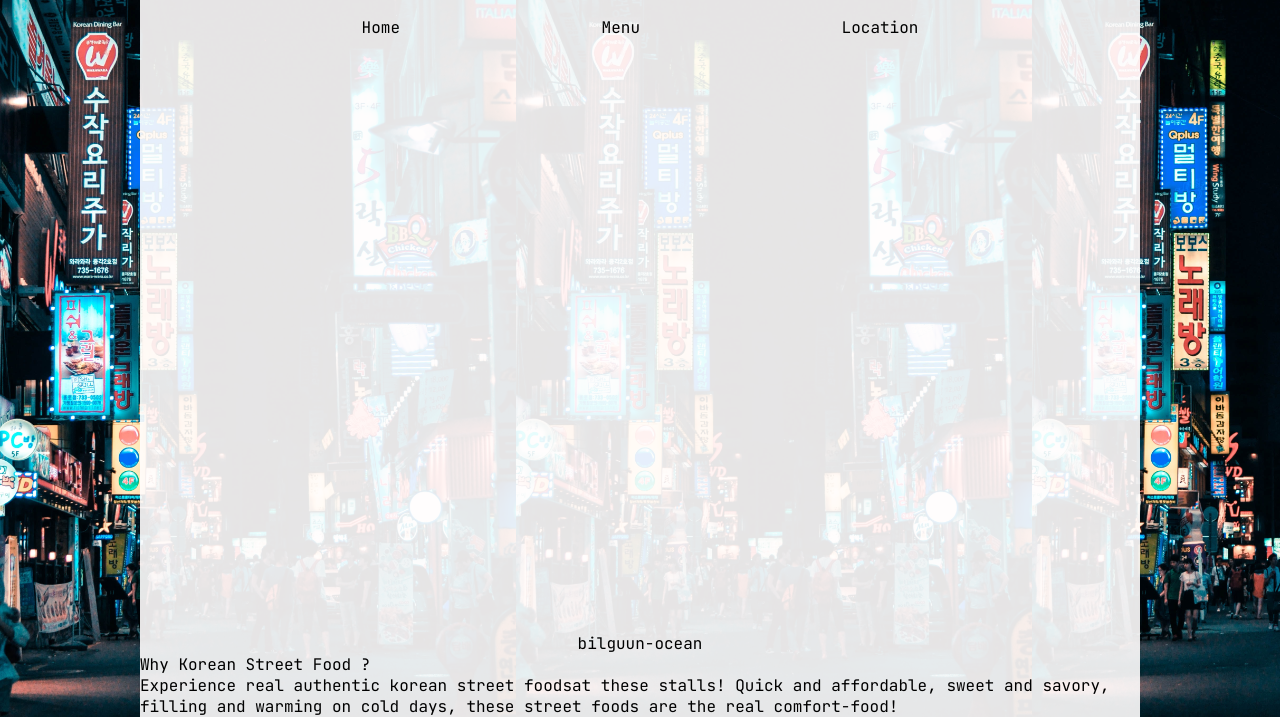
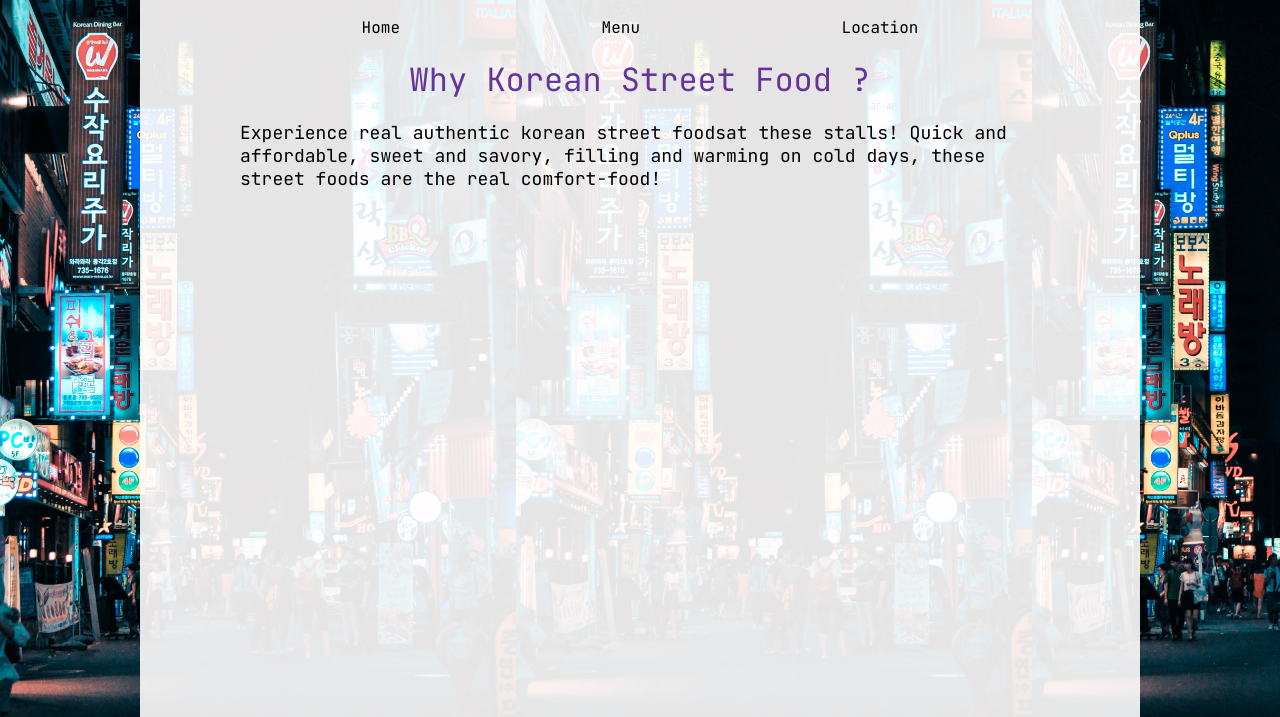
Before and after one commit to bilguun-ocean/restaurant-page, a website built with webpack: page dist/index.html in a window 1280 px wide. Shown: the part 83-800 px from the top of the page. Built offline with nearby package versions, Linux system fonts and the light colour scheme.

Commit message:
minor fix

```diff
--- a/src/index.js
+++ b/src/index.js
@@ -1,8 +1,9 @@
 import './style.css';
 import Logo from './soju.png'
 import generateHome from './home';
+/* SKELETON */
 
-/* SKELETON */
+// LOGO/HEADING
 
 const mainContainer = document.querySelector('.content');
 
--- a/src/style.css
+++ b/src/style.css
@@ -21,9 +21,12 @@ body {
   flex-direction: column;
   margin: auto;
   min-height: 100%;
+  height: 100%;
+  margin: 0 auto;
   max-width: 1000px;
   background-color: rgb(255, 253, 253, 0.9);
 }
+
 
 /* TABS */
 .tab-container {
@@ -59,3 +62,29 @@ footer {
   margin-top: auto;
   text-align: center;
 }
+ /* HOME PAGE */
+
+.introduction {
+  justify-self: center;
+  display: flex;
+  gap: 20px;
+  flex-direction: column;
+  margin: 0 auto;
+  width: 80%;
+}
+
+.header {
+  text-align: center;
+  color: rebeccapurple;
+  font-size: xx-large;
+}
+
+/* .food-image {
+  width: 80%
+} */
+
+.introduction-text {
+  font-size: large;
+}
+
+/* MENU PAGE */
```
Also changed, not shown: dist/index.html, readme.md.
